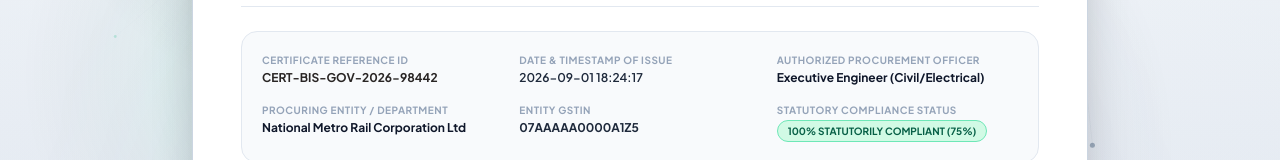
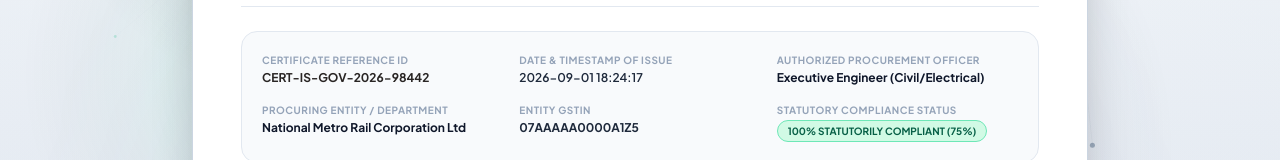
Before and after one commit to prishabhatt/sih2026, a React (Vite) app: page /reports in a window 1280 px wide. Shown: the part 477-637 px from the top of the page. Built offline with nearby package versions, Linux system fonts and the light colour scheme; no server answers.

Commit message:
fixed the QR code error and display error in ReportsView

```diff
--- a/src/components/DigitalPassportQR.jsx
+++ b/src/components/DigitalPassportQR.jsx
@@ -25,7 +25,7 @@
 
 export function DigitalPassportQR({ className = '' }) {
   const {
-    certificateId = 'CERT-BIS-GOV-2026-98442',
+    certificateId = 'CERT-IS-GOV-2026-98442',
     orgProfile = {},
     selectedStandardIds = [],
     selectedNormativeTests = {},
--- a/src/context/ProcurementContext.jsx
+++ b/src/context/ProcurementContext.jsx
@@ -258,7 +258,7 @@
 
   // Analysis Telemetry
   const [analysisTimestamp, setAnalysisTimestamp] = useState(new Date().toISOString());
-  const [certificateId, setCertificateId] = useState('CERT-BIS-GOV-2026-98442');
+  const [certificateId, setCertificateId] = useState('CERT-IS-GOV-2026-98442');
   const [shaHash, setShaHash] = useState('e3b0c44298fc1c149afbf4c8996fb92427ae41e4649b934ca495991b7852b855');
 
   // Audit Logs
--- a/src/views/ReportsView.jsx
+++ b/src/views/ReportsView.jsx
@@ -94,7 +94,7 @@
           <div className="grid grid-cols-2 sm:grid-cols-3 gap-4 bg-slate-50 p-5 rounded-2xl border border-slate-200 text-xs">
             <div>
               <p className="text-[10px] font-bold uppercase tracking-wider text-slate-400">{t.reports.certificateId}</p>
-              <p className="font-bold text-[#292524] text-xs mt-0.5">{certificateId || 'CERT-BIS-GOV-2026-98442'}</p>
+              <p className="font-bold text-[#292524] text-xs mt-0.5">{certificateId || 'CERT-IS-GOV-2026-98442'}</p>
             </div>
             <div>
               <p className="text-[10px] font-bold uppercase tracking-wider text-slate-400">{t.reports.issuedOn}</p>
```
